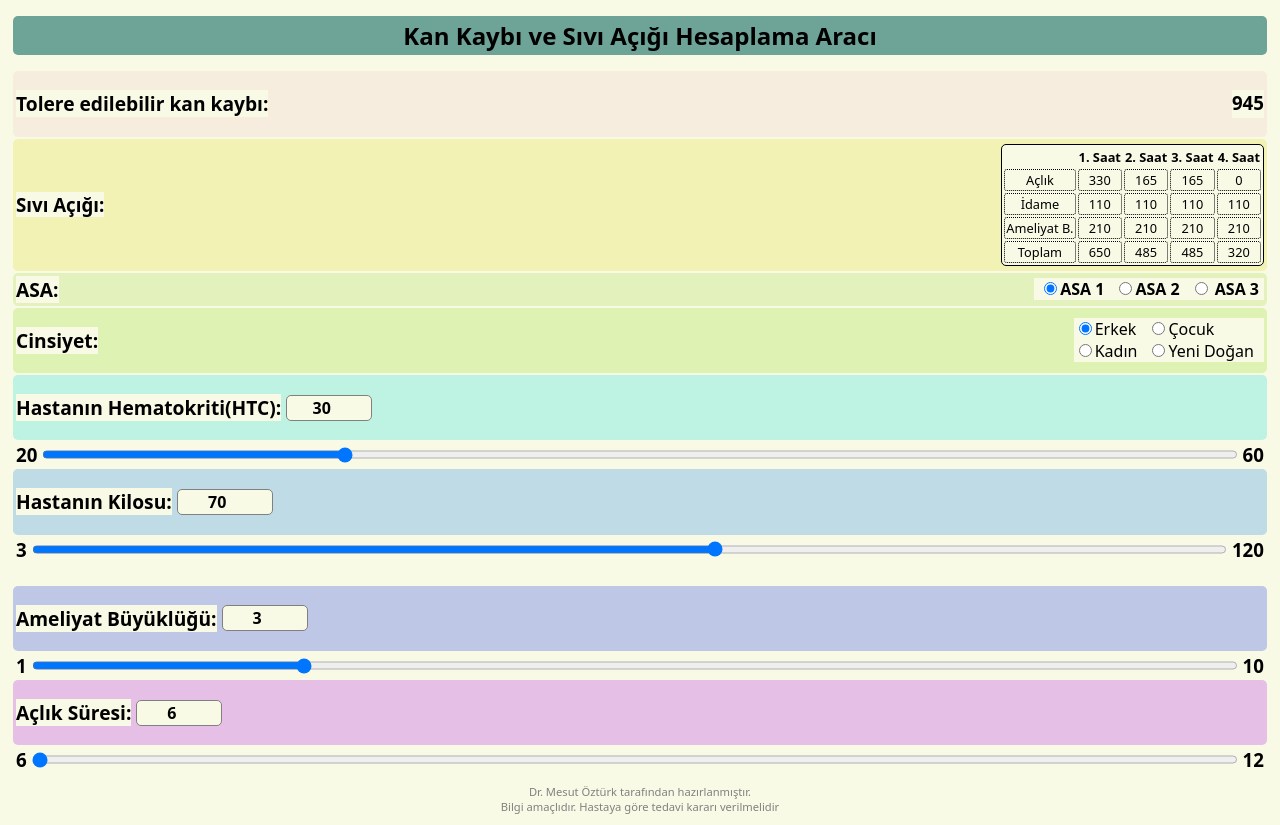
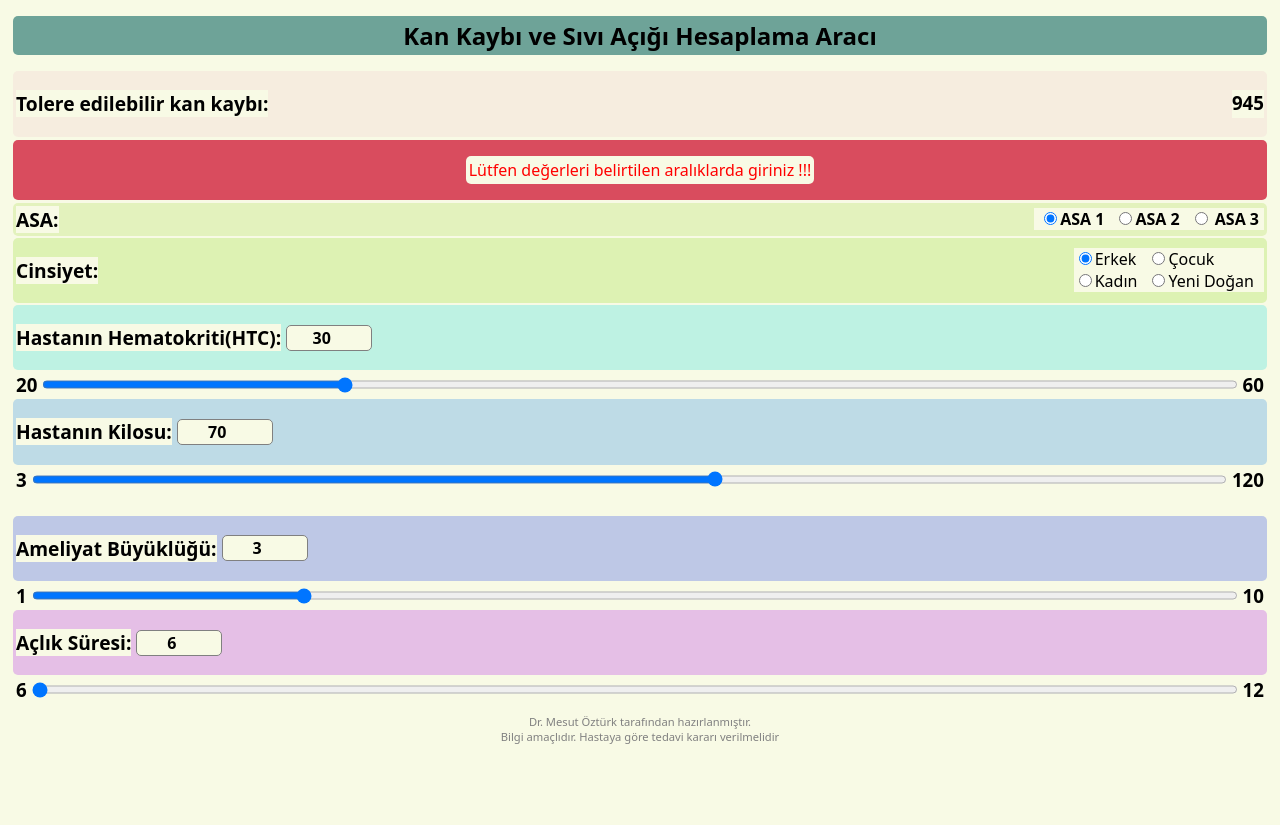
Before and after one commit to drmst/Blood-loose-and-fluid-deficit-calculator, a React (Vite) app: page / in a window 1280 px wide. After the commit the page ends 800 px from the top, so only its background shows below. Built offline with nearby package versions, Linux system fonts and the light colour scheme.

Commit message:
error mantığı kodlanıyor

```diff
--- a/src/App.css
+++ b/src/App.css
@@ -44,6 +44,28 @@ html {
     padding: 0 3px;
 }
 
+
+
+.tekk-error-container {
+    display: flex;
+    justify-content: center;
+    background-color: rgba(212, 44, 69, 0.842);
+    margin: 3px 0;
+    border-radius: 5px;
+
+
+}
+
+.tekk-error {
+    color: red;
+    text-align: center;
+    font-size: 1rem;
+    padding: 3px;
+    border-radius: 5px;
+
+
+}
+
 .table-header {
     font-weight: 600;
     margin: 0px 5px 0 0;
@@ -62,6 +84,22 @@ td {
     border-radius: 3px;
 }
 
+.table-error-container {
+    background-color: rgba(212, 44, 69, 0.842);
+    display: flex;
+    justify-content: center;
+    margin: 3px 0;
+    border-radius: 5px;
+
+}
+
+.table-error{
+    color: red;
+    text-align:center;
+    font-size: 1rem;
+    padding: 3px;
+    border-radius: 5px;
+}
 .asa-container {
     display: flex;
     justify-content: space-between;
@@ -255,7 +293,7 @@ td {
     font-size: 1rem;
 }
 
-.reminder{
+.reminder {
     text-align: center;
     font-size: 0.7rem;
     color: grey;
@@ -265,16 +303,16 @@ td {
     html {
         font-size: 14px;
     }
-  }
+}
 
-  @media only screen and (max-width: 350px) {
+@media only screen and (max-width: 350px) {
     html {
         font-size: 13px;
     }
-  }
+}
 
-  @media only screen and (max-width: 300px) {
+@media only screen and (max-width: 300px) {
     html {
         font-size: 12px;
     }
-  }
+}
--- a/src/App.jsx
+++ b/src/App.jsx
@@ -10,6 +10,8 @@ import Weight from "./components/Weight";
 import { useEffect, useState } from "react";
 
 function App() {
+  const [isTekkCorrect, setIsTekkCorrect] = useState(true);
+  const [isTableCorrect, setIsTableCorrect] = useState(false);
   const [Tekk, setTekk] = useState(0);
   const [weight, setWeight] = useState(70);
   const [sex, setSex] = useState("Erkek");
@@ -20,7 +22,6 @@ function App() {
   const [oneNightLiquidDeficit, setOneNightLiquidDeficit] = useState(0);
   const [fastingTime, setFastingTime] = useState(6);
   const [operationSeverity, setOperationSeverity] = useState(1);
-
 
   let cins = 0;
   if (sex === "Erkek") {
@@ -43,7 +44,6 @@ function App() {
     } else if (weight > 20) setFluidDeficitPerHour(40 + Number(weight));
     setOneNightLiquidDeficit(fastingTime * fluidDeficitPerHour);
     setOperationSeverity(weight * scale);
-
   }, [
     weight,
     cins,
@@ -59,25 +59,50 @@ function App() {
   return (
     <div className="container">
       <h1 className="header">Kan Kaybı ve Sıvı Açığı Hesaplama Aracı</h1>
+      {isTekkCorrect ? (
         <div className="tekk-container">
           <h3 className="tekk-text">Tolere edilebilir kan kaybı:</h3>
           <h3>{Tekk}</h3>
         </div>
-
+      ) : (
+        <div className="tekk-error-container">
+          <p className="tekk-error">
+            Lütfen değerleri belirtilen aralıklarda giriniz !!!
+          </p>
+        </div>
+      )}
+      {isTableCorrect ? (
         <Table
           fluidDeficitPerHour={fluidDeficitPerHour}
           oneNightLiquidDeficit={oneNightLiquidDeficit}
           operationSeverity={operationSeverity}
+        />
+      ) : (
+        <div className="table-error-container">
+<p className="table-error">  Lütfen değerleri belirtilen aralıklarda giriniz !!!</p>
+        </div>
 
-      />
+      )}
+
       <Asa asaValue={asaValue} setAsaValue={setAsaValue} />
       <Sex sex={sex} setSex={setSex} />
-      <Htc htcValue={htcValue} setHtcValue={setHtcValue} />
-      <Weight weight={weight} setWeight={setWeight} />
+      <Htc
+        htcValue={htcValue}
+        setHtcValue={setHtcValue}
+        setIsTekkCorrect={setIsTekkCorrect}
+      />
+      <Weight
+        weight={weight}
+        setWeight={setWeight}
+        setIsTekkCorrect={setIsTekkCorrect}
+      />
       <OperationScale scale={scale} setScale={setScale} />
       <Fasting fastingTime={fastingTime} setFastingTime={setFastingTime} />
-      <p className="reminder">Dr. Mesut Öztürk tarafından hazırlanmıştır.
-        <br/>Bilgi amaçlıdır. Hastaya göre tedavi kararı verilmelidir</p>
+      <p className="reminder">
+        Dr. Mesut Öztürk tarafından hazırlanmıştır.
+        <br />
+        Bilgi amaçlıdır. Hastaya göre tedavi kararı verilmelidir
+      </p>
     </div>
   );
 }
--- a/src/components/Htc.jsx
+++ b/src/components/Htc.jsx
@@ -1,11 +1,12 @@
-const Htc = ({ htcValue, setHtcValue }) => {
+const Htc = ({ htcValue, setHtcValue,setIsTekkCorrect }) => {
   const handleChange = (e) => {
     let value = parseInt(e.target.value);
     if (isNaN(value) || value < 20) {
-      value = 20;
+      setIsTekkCorrect(false)
     } else if (value > 60) {
-      value = 60;
+      setIsTekkCorrect(false)
     } else {
+      setIsTekkCorrect(true)
       value = parseInt(e.target.value);
     }
     setHtcValue(value);
@@ -35,6 +36,7 @@ const Htc = ({ htcValue, setHtcValue }) => {
             step="1"
             onChange={(e) => {
               setHtcValue(e.target.value);
+              setIsTekkCorrect(true);
             }}
           />
           <h3>60</h3>
--- a/src/components/Weight.jsx
+++ b/src/components/Weight.jsx
@@ -1,11 +1,12 @@
-const Weight = ({ weight, setWeight }) => {
+const Weight = ({ weight, setWeight,setIsTekkCorrect}) => {
   const handleChange = (e) => {
     let value = parseInt(e.target.value);
     if (isNaN(value) || value < 3) {
-      value = 3;
+      setIsTekkCorrect(false);
     } else if (value > 120) {
-      value = 120;
+      setIsTekkCorrect(false);
     }else{
+      setIsTekkCorrect(true)
       value=parseInt(e.target.value)
     }
     setWeight(value);
@@ -35,6 +36,7 @@ const Weight = ({ weight, setWeight }) => {
             value={weight}
             onChange={(e) => {
               setWeight(e.target.value);
+              setIsTekkCorrect(true);
             }}
           />
           <h3>120</h3>
```
Lines whose indentation alone changed are shown as unchanged.
